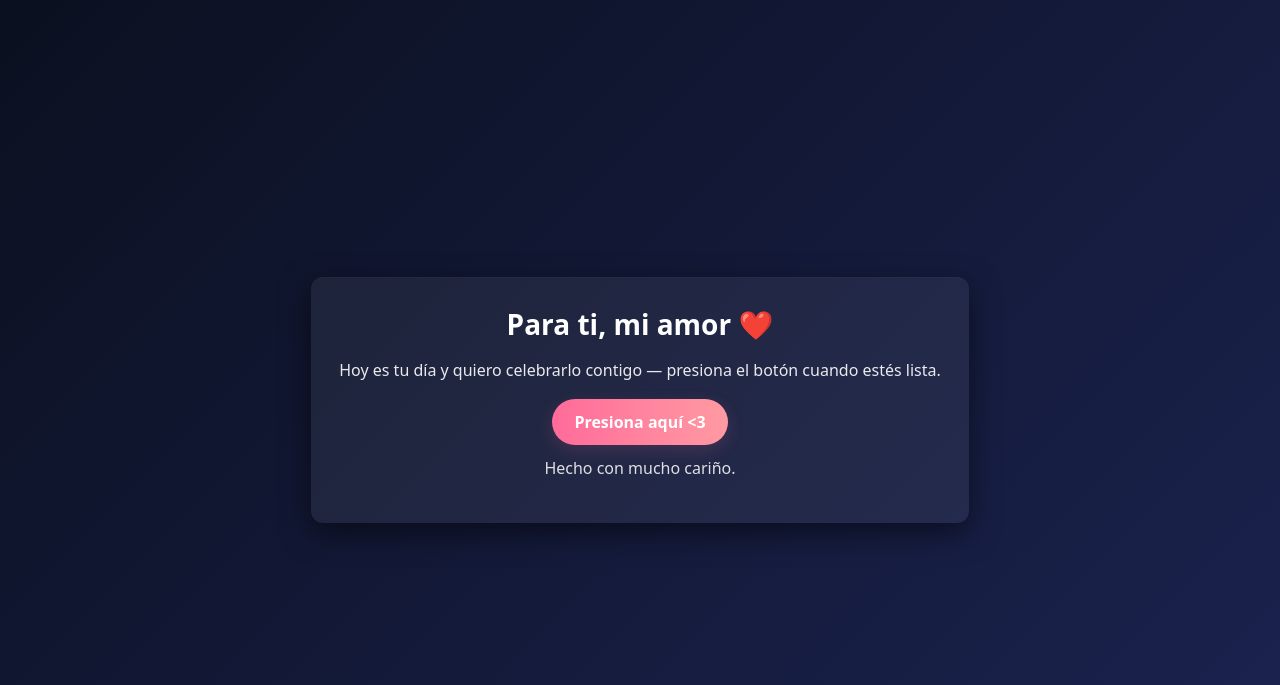
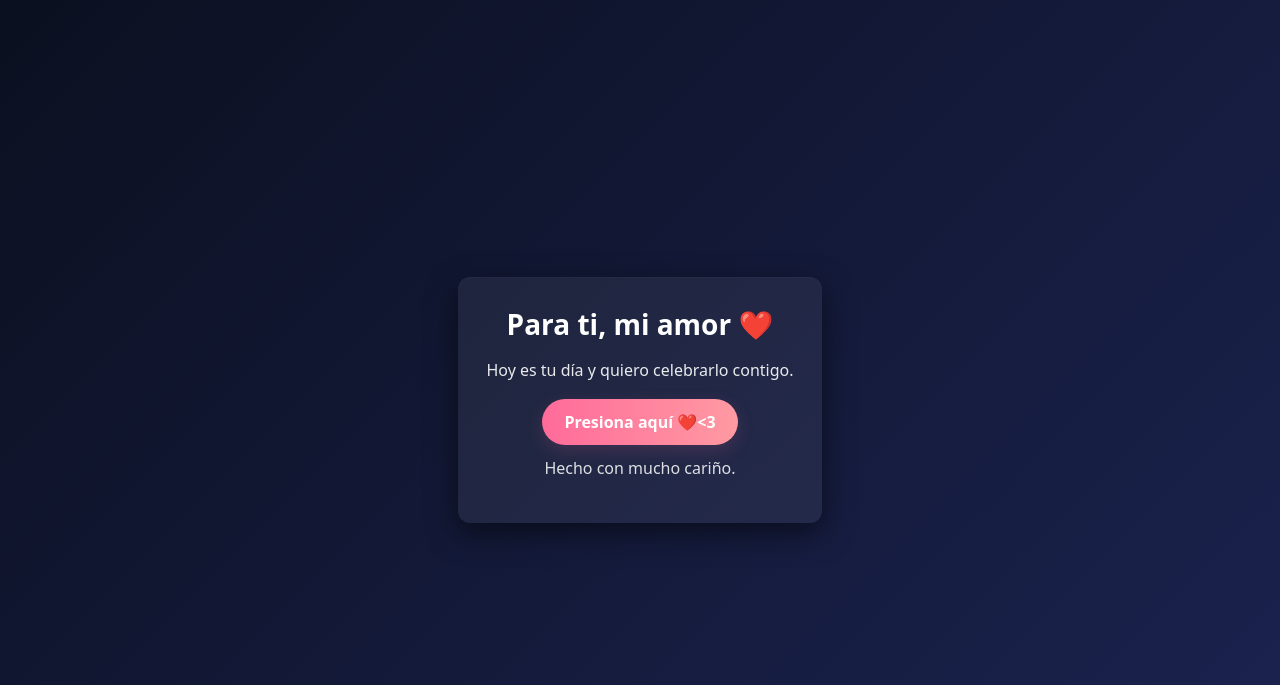
Before and after one commit to JoseSanz001/HappyB_D_F, a Flask app: page / in a window 1280 px wide. Shown: the top 685 px of the page. Run offline with Flask 3, Linux system fonts and the light colour scheme.

Commit message:
templates actualizados

```diff
--- a/templates/index.html
+++ b/templates/index.html
@@ -9,8 +9,8 @@
 <body class="centered">
   <div class="card">
     <h1>Para ti, mi amor ❤️</h1>
-    <p class="intro">Hoy es tu día y quiero celebrarlo contigo — presiona el botón cuando estés lista.</p>
-    <a class="btn" href="{{ url_for('poema') }}">Presiona aquí &lt;3</a>
+    <p class="intro">Hoy es tu día y quiero celebrarlo contigo.</p>
+    <a class="btn" href="{{ url_for('poema') }}">Presiona aquí ❤️&lt;3</a>
     <p class="small">Hecho con mucho cariño.</p>
   </div>
 </body>
--- a/templates/poema.html
+++ b/templates/poema.html
@@ -3,7 +3,7 @@
 <head>
   <meta charset="utf-8" />
   <meta name="viewport" content="width=device-width,initial-scale=1" />
-  <title>Poema - Feliz Cumpleaños</title>
+  <title>Feliz Cumpleaños Diana 🎉 </title>
   <link rel="stylesheet" href="{{ url_for('static', filename='css/style.css') }}">
 </head>
 <body>
@@ -11,7 +11,7 @@
 
   <div class="overlay">
     <div class="poem-box">
-      <h2>Un poema para ti</h2>
+      <h2>Para ti  Mi niña 😍</h2>
       <div id="poem"></div>
       <div id="poem-actions" style="display:none;">
         <a class="btn" href="{{ url_for('sorpresa') }}">Ver sorpresa final</a>
--- a/templates/sorpresa.html
+++ b/templates/sorpresa.html
@@ -10,7 +10,7 @@
   <canvas id="sorpresaCanvas"></canvas>
   <div class="overlay center-small">
     <h2>Para siempre, mi amor</h2>
-    <p class="small">Frases que salen volando por la galaxia...</p>
+    <p class="small">Te quiero 😍</p>
   </div>
 
   <script>
```
